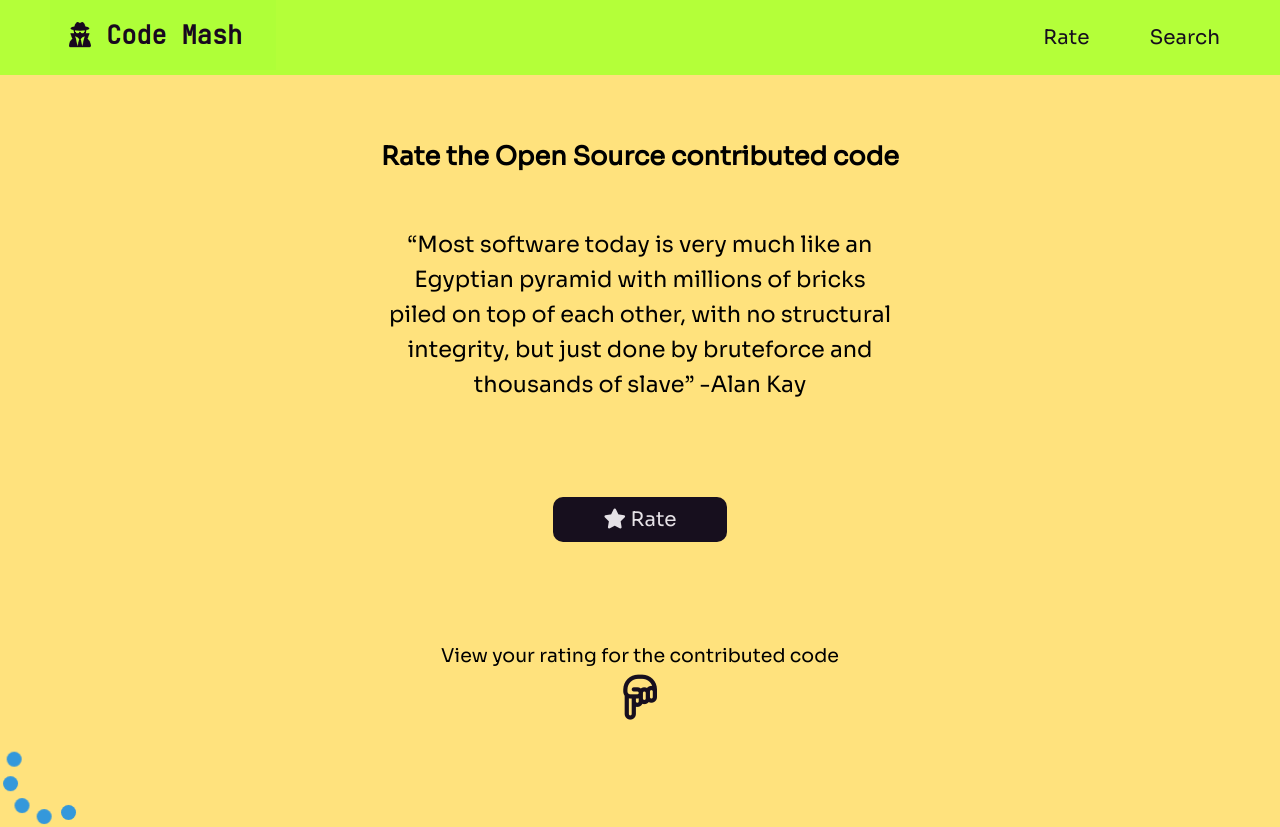
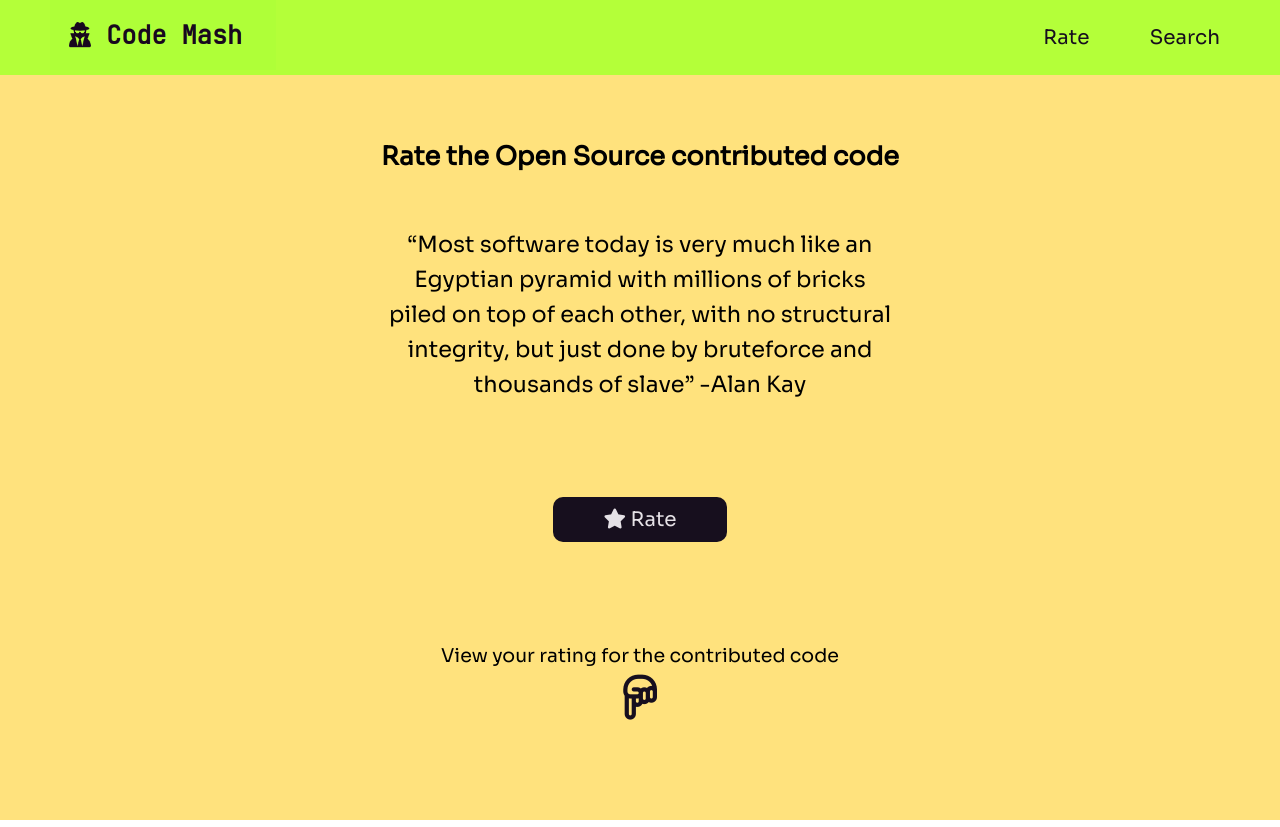
Before and after one commit to TECHOUS/codemash, a React (Vite) app: page / in a window 1280 px wide. Built offline with nearby package versions, Linux system fonts and the light colour scheme.

Commit message:
moved the state to the app

```diff
--- a/src/components/App/App.jsx
+++ b/src/components/App/App.jsx
@@ -1,12 +1,20 @@
 import Header from '../Header';
 import LandingSection from '../LandingSection';
 import './App.css';
+import { useState } from 'react';
+import RatingPopup from '../RatingPopup';
 
 function App() {
+    const [isPopupOpened, setIsPopupOpened] = useState(false);
+
     return (
         <>
             <Header />
-            <LandingSection />
+            <LandingSection
+                isPopupOpened={isPopupOpened}
+                setIsPopupOpened={setIsPopupOpened}
+            />
+            {isPopupOpened ? <RatingPopup /> : <></>}
         </>
     );
 }
--- a/src/components/LandingSection/LandingSection.jsx
+++ b/src/components/LandingSection/LandingSection.jsx
@@ -2,13 +2,9 @@ import LandingSectionTop from './top/LandingSectionTop.jsx';
 import LandingSectionMid from './mid/LandingSectionMid.jsx';
 import LandingSectionBottom from './bottom/LandingSectionBottom.jsx';
 import './LandingSection.css';
-import { useState } from 'react';
-import RatingPopup from './RatingPopup/RatingPopup.jsx';
-import DotSpinner from '../DotSpinner/DotSpinner.jsx';
+import PropTypes from 'prop-types';
 
-const LandingSection = () => {
-    const [isPopupOpened, setIsPopupOpened] = useState(false);
-
+const LandingSection = ({ isPopupOpened, setIsPopupOpened }) => {
     return (
         <div id="landing-section">
             <div id="landing-section-content">
@@ -18,11 +14,14 @@ const LandingSection = () => {
                     setIsPopupOpened={setIsPopupOpened}
                 />
                 <LandingSectionBottom />
-                <DotSpinner dotCount={5} />
-                {isPopupOpened ? <RatingPopup /> : <></>}
             </div>
         </div>
     );
 };
 
+LandingSection.propTypes = {
+    isPopupOpened: PropTypes.bool,
+    setIsPopupOpened: PropTypes.func,
+};
+
 export default LandingSection;
```
Also changed, not shown: src/components/RatingPopup/RatingPopup.jsx (renamed from src/components/LandingSection/RatingPopup/RatingPopup.jsx), src/components/RatingPopup/RatingPopup.module.css (renamed from src/components/LandingSection/RatingPopup/RatingPopup.module.css), src/components/RatingPopup/RatingPopupDesktopContent/RatingPopupDesktopContent.jsx (renamed from src/components/LandingSection/RatingPopupDesktopContent/RatingPopupDesktopContent.jsx), src/components/RatingPopup/RatingPopupMobileContent/RatingPopupMobileContent.jsx (renamed from src/components/LandingSection/RatingPopupMobileContent/RatingPopupMobileContent.jsx), src/components/RatingPopup/index.js (renamed from src/components/LandingSection/RatingPopup/index.js).
